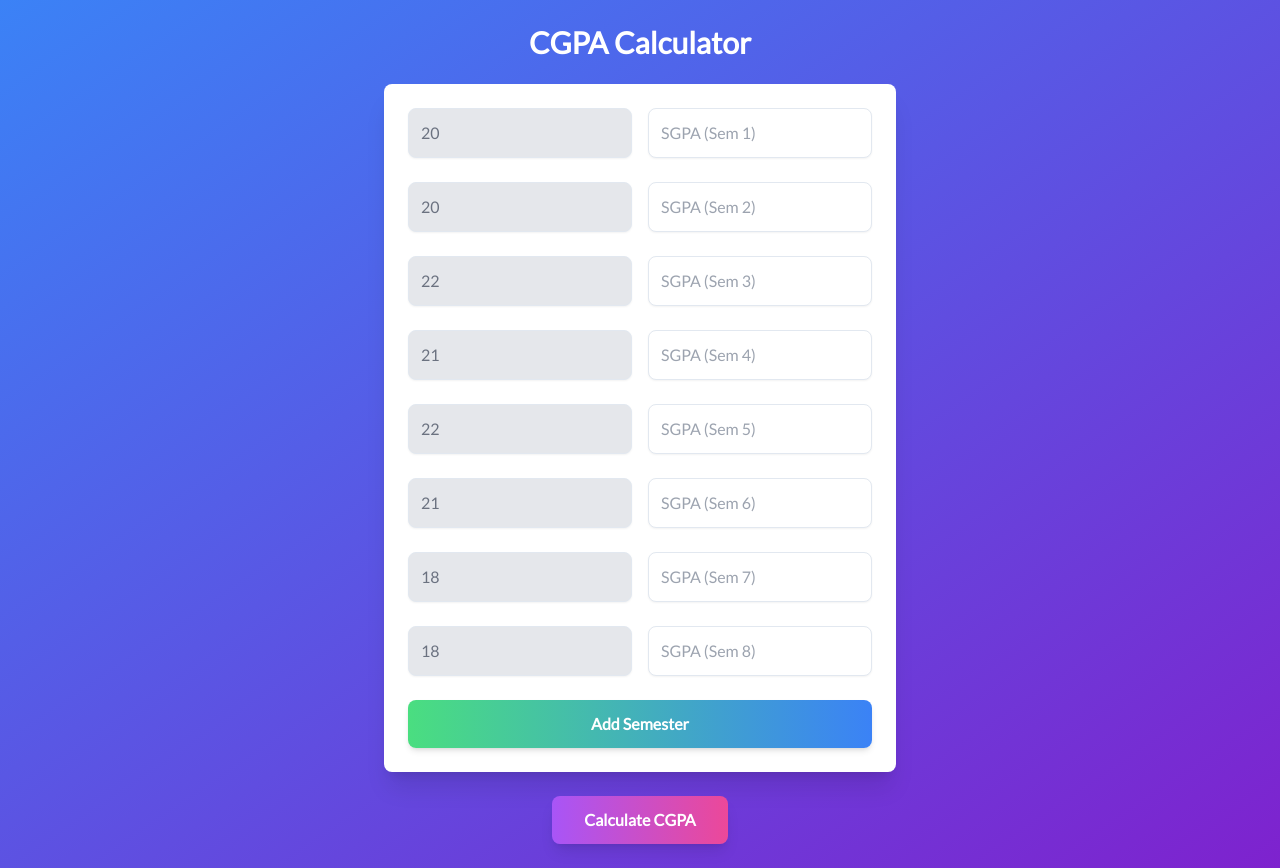
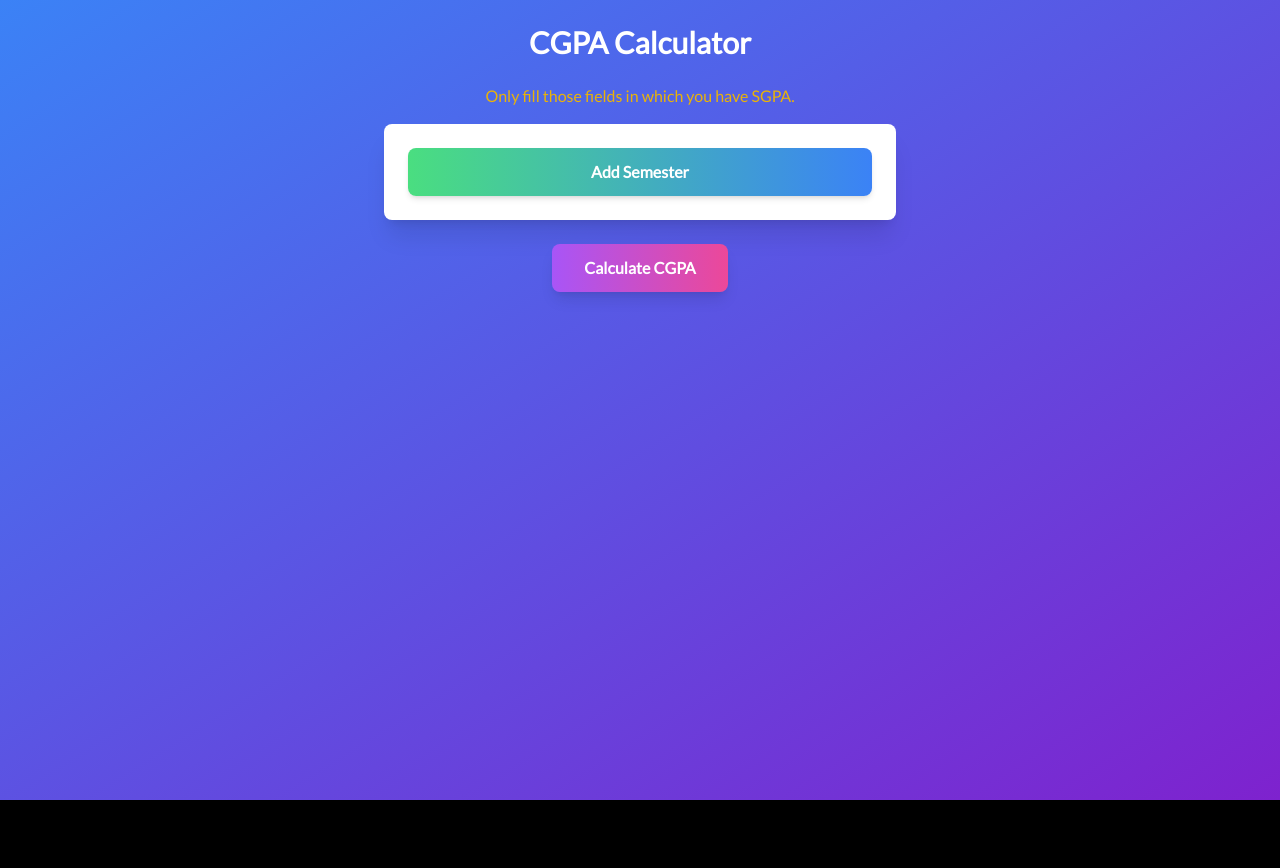
Before and after one commit to AkashGautam0001/dev-doubts, a Next.js app: page / in a window 1280 px wide. After the commit the page ends 800 px from the top, so only its background shows below. Built offline with nearby package versions, Linux system fonts and the light colour scheme.

Commit message:
new code

```diff
--- a/components/FindResult.tsx
+++ b/components/FindResult.tsx
@@ -14,9 +14,7 @@ const CGPACalculator: React.FC = () => {
   // Predefined credit points for semesters 1 to 8
   const predefinedCredits = [20, 20, 22, 21, 22, 21, 18, 18];
 
-  const [semesters, setSemesters] = useState<Semester[]>(
-    predefinedCredits.map((credit) => ({ credit: credit.toString(), sgpa: "" }))
-  );
+  const [semesters, setSemesters] = useState<Semester[]>([]);
   const [result, setResult] = useState<Result>({
     cgpa: null,
     percentage: null,
@@ -58,20 +56,16 @@ const CGPACalculator: React.FC = () => {
   };
 
   const addSemester = () => {
-    // Limit adding more semesters beyond the predefined list
     if (semesters.length < predefinedCredits.length) {
-      setSemesters([...semesters, { credit: "", sgpa: "" }]);
+      setSemesters([
+        ...semesters,
+        { credit: predefinedCredits[semesters.length].toString(), sgpa: "" },
+      ]);
     }
   };
 
   const refreshForm = () => {
-    // Reset the form
-    setSemesters(
-      predefinedCredits.map((credit) => ({
-        credit: credit.toString(),
-        sgpa: "",
-      }))
-    );
+    setSemesters([]);
     setResult({ cgpa: null, percentage: null });
     setIsCalculated(false); // Reset calculation state
   };
@@ -79,7 +73,9 @@ const CGPACalculator: React.FC = () => {
   return (
     <div className="p-6 min-h-screen flex flex-col items-center bg-gradient-to-br from-blue-500 to-purple-700 text-white">
       <h1 className="text-3xl font-bold mb-6">CGPA Calculator</h1>
-
+      <p className="mb-4 text-yellow-500">
+        Only fill those fields in which you have SGPA.
+      </p>
       <div className="w-full max-w-lg bg-white p-6 rounded-lg shadow-xl space-y-6 text-gray-800">
         {semesters.map((semester, index) => (
           <div
@@ -136,9 +132,6 @@ const CGPACalculator: React.FC = () => {
       {/* Message and Refresh Button */}
       {isCalculated && (
         <div className="mt-6 text-center text-lg font-medium text-gray-800">
-          <p className="mb-4 text-yellow-500">
-            Only fill those fields in which you have SGPA.
-          </p>
           <button
             onClick={refreshForm}
             className="py-3 px-8 bg-gradient-to-r from-red-500 to-orange-500 text-white font-bold rounded-lg shadow-md hover:from-red-600 hover:to-orange-600 transition"
```
